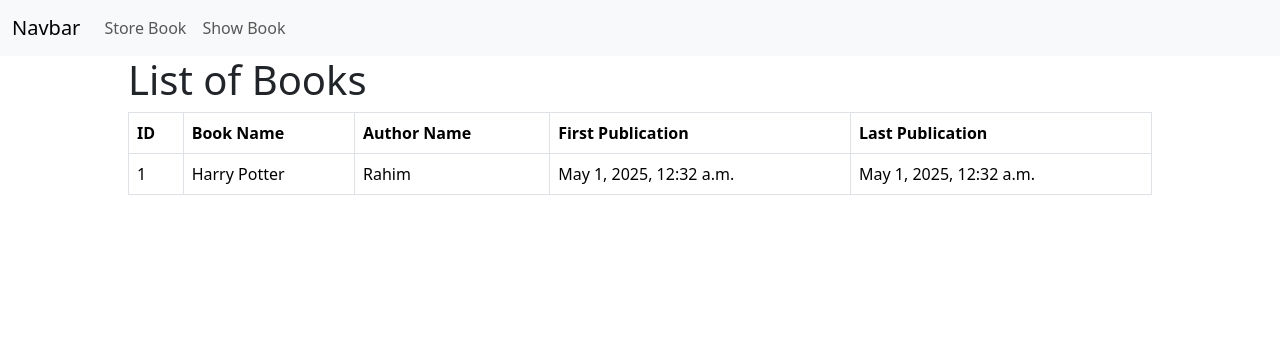
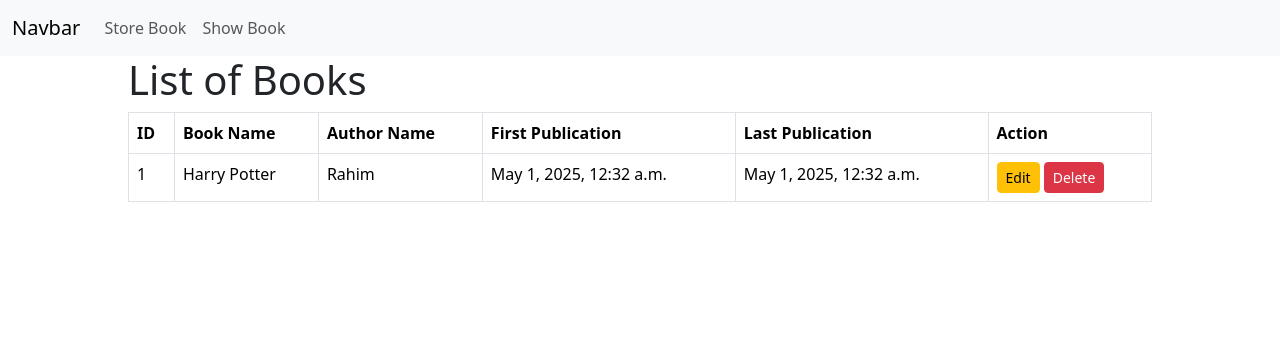
Before and after one commit to tanvir-ahammedd/view-in-django, a Django app: page /show_book/ in a window 1280 px wide. Shown: the top 356 px of the page. Run offline with Django 4.2, Linux system fonts and the light colour scheme; data comes from the database, SQL or seed files in the repository; both versions use the stored data as it was after the commit.

Commit message:
Updating and Deleting Book Data

```diff
--- a/book/templates/show_book.html
+++ b/book/templates/show_book.html
@@ -2,6 +2,7 @@
 {% block content %}
 <div style="width: 80%; margin: auto">
     <h1>List of Books</h1>
+    {% if data %}
     <table class="table table-bordered">
         <thead>
           <tr>
@@ -10,6 +11,7 @@
             <th scope="col">Author Name</th>
             <th scope="col">First Publication</th>
             <th scope="col">Last Publication</th>
+            <th scope="col">Action</th>
           </tr>
         </thead>
         <tbody>
@@ -20,9 +22,13 @@
                 <td>{{item.author}}</td>
                 <td>{{item.first_pub}}</td>
                 <td>{{item.last_pub}}</td>
+                <td> <a class="btn btn-warning btn-sm" href="{% url 'editbook' item.id %}">Edit</a> <a class="btn btn-danger btn-sm" href="{% url 'deletebooks' item.id %}">Delete</a>
             </tr>
           {% endfor %}
         </tbody>
       </table>
+      {% else %}
+      <h3>No Data Available</h3>
+      {% endif %}
 </div>
 {% endblock content %}
--- a/book/urls.py
+++ b/book/urls.py
@@ -1,9 +1,11 @@
 from django.urls import path
 
-from book.views import home, store_book, show_books
+from book.views import home, store_book, show_books, delete, edit
 
 urlpatterns = [
     path('', home),
     path('store_new_book/', store_book, name="bookstore"),
-    path('show_book/', show_books, name="showbooks")
+    path('show_book/', show_books, name="showbooks"),
+    path('delete_book/<int:id>', delete, name="deletebooks"),
+    path('edit_book/<int:id>', edit, name="editbook")
 ]
--- a/book/views.py
+++ b/book/views.py
@@ -11,7 +11,6 @@ def store_book(request):
     if request.method == "POST":
         book = BookStoreForm(request.POST)
         if book.is_valid():
-            print(book.cleaned_data)
             book.save(commit=True)
             return redirect("showbooks")
 
@@ -22,3 +21,17 @@ def store_book(request):
 def show_books(request):
     book = BookStoreModel.objects.all()
     return render(request, 'show_book.html', {'data': book})
+
+def delete(request, id):
+    std = BookStoreModel.objects.get(pk=id).delete()
+    return redirect("showbooks")
+
+def edit(request, id):
+    book = BookStoreModel.objects.get(pk=id)
+    form = BookStoreForm(instance=book)
+    if request.method=='POST':
+        form = BookStoreForm(request.POST, instance=book)
+        if form.is_valid():
+            form.save(commit=True)
+            return redirect("showbooks")
+    return render(request, 'store_book.html', {'form': form})
```
Also changed, not shown: book/admin.py (+6 -1 lines), README.md, db.sqlite3.
